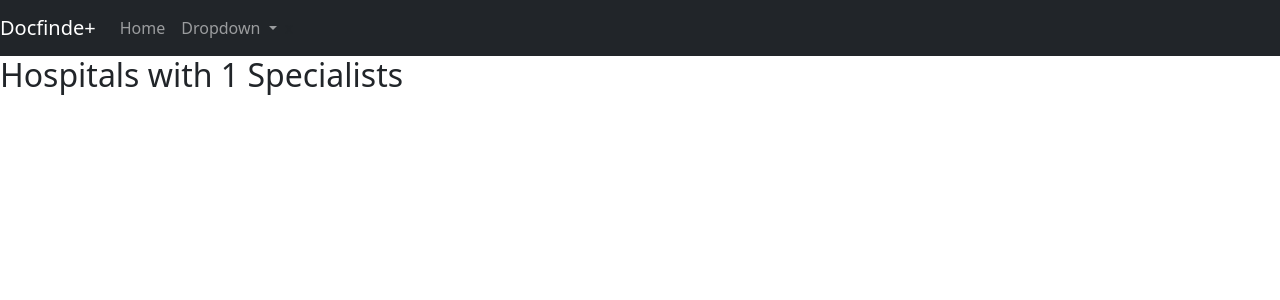
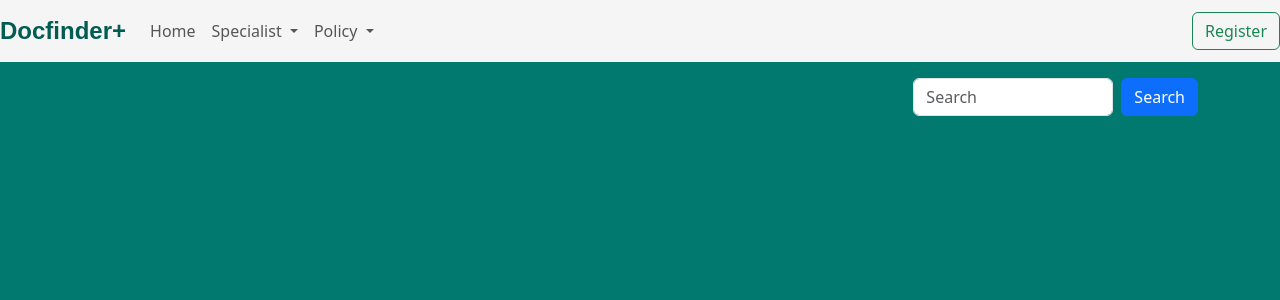
Before and after one commit to Nisarg155/Terminal_Titans, a Django app: page /1/ in a window 1280 px wide. Shown: the top 300 px of the page. Run offline with Django 5.2, Linux system fonts and the light colour scheme; data that the repository does not hold is empty; some libraries are stand-ins or nearby versions.

Commit message:
filter UI

```diff
--- a/templates/filter_by_specialist.html
+++ b/templates/filter_by_specialist.html
@@ -1,11 +1,87 @@
-<!-- filter_by_specialist.html -->
-{% extends 'navbar.html' %}
+{% block content %}
+<!DOCTYPE html>
+<html lang="en">
+  {% comment %} Grays and Blues: Project calmness, professionalism, and cleanliness (e.g., background: #e0f2f1, card: #a2ccea, text: #333).
+Greens and Blues: Evoke a sense of healing, nature, and tranquility (e.g., background: #e0f2f1, card: #84c22e, text: #333).
+Neutrals and Pastels: Create a neutral and welcoming atmosphere (e.g., background: #fff, card: #f8f8f8, text: #333). {% endcomment %}
+<head>
+  <meta charset="UTF-8">
+  {% load static %}
+  <link rel="stylesheet" href="{% static 'home.css' %}">
+  <link href="https://cdn.jsdelivr.net/npm/bootstrap@5.3.3/dist/css/bootstrap.min.css" rel="stylesheet" integrity="sha384-QWTKZyjpPEjISv5WaRU9OFeRpok6YctnYmDr5pNlyT2bRjXh0JMhjY6hW+ALEwIH" crossorigin="anonymous">
+  <meta name="viewport" content="width=device-width, initial-scale=1.0">
+  <title>Index</title>
+</head>
+<body>
+  <style>
+    body{
+      background-color: #01796f;
+      color: #ffffff;
+    }
+    .navbar-brand {
+            font-family: 'Arial', sans-serif; /* Choose a suitable font */
+            font-size: 24px; /* Adjust the font size as needed */
+            font-weight: bold; /* Adjust the font weight as needed */
+            color: #015d52; /* Set the text color to the desired color */
+        }
 
-{% block content %}
-  <h2>Hospitals with {{ specialist }} Specialists</h2>
-  <ul>
+
+  </style>
+  <nav class="navbar navbar-expand-lg" style="background-color:whitesmoke;">
+        <a class="navbar-brand" href="#" color= "#015d52">Docfinder+</a>
+    <button class="navbar-toggler" type="button" data-bs-toggle="collapse" data-bs-target="#navbarSupportedContent" aria-controls="navbarSupportedContent" aria-expanded="false" aria-label="Toggle navigation">
+        <span class="navbar-toggler-icon"></span>
+    </button>
+
+    <div class="collapse navbar-collapse" id="navbarSupportedContent">
+        <ul class="navbar-nav mr-auto">
+            <li class="nav-item active">
+                <a class="nav-link" href="#">Home</a>
+            </li>
+            <li class="nav-item dropdown">
+                <a class="nav-link dropdown-toggle" href="#" id="specialistDropdown" role="button" data-bs-toggle="dropdown" aria-haspopup="true" aria-expanded="false">
+                    Specialist
+                </a>
+                <div class="dropdown-menu" aria-labelledby="specialistDropdown">
+                    <a class="dropdown-item" href="/Cardiologist">Cardiologist</a>
+                    <a class="dropdown-item" href="/Dermatologist">Dermatologist</a>
+                    <a class="dropdown-item" href="/Orthopedic">Orthopedic</a>
+                </div>
+            </li>
+            <li class="nav-item dropdown">
+                <a class="nav-link dropdown-toggle" href="#" id="policyDropdown" role="button" data-bs-toggle="dropdown" aria-haspopup="true" aria-expanded="false">
+                    Policy
+                </a>
+                <div class="dropdown-menu" aria-labelledby="policyDropdown">
+                    <a class="dropdown-item" href="#">Insurance</a>
+                    <a class="dropdown-item" href="#">Medicare</a>
+                    <a class="dropdown-item" href="#">Private Pay</a>
+                </div>
+            </li>
+        </ul>
+    </div>
+    <form class="d-flex">
+        <button class="btn btn-outline-success" type="submit">Register</button>
+    </form>
+</nav>
+
+<div class="container mt-3">
+  <form class="d-flex justify-content-end">
+    <input class="form-control me-2" type="search" placeholder="Search" aria-label="Search" style="width: 200px;">
+    <button class="btn btn-primary" type="submit">Search</button>
+  </form>
+</div>
+
+
+
+
+
+
+
+
+
 {% for hospital in hospitals %}
-    <div class="card border-dark mb-3 my-3" style="max-width: 100rem; background-color: #a6dcef;">
+<div class="card border-dark mb-3 my-3" style="max-width: 100rem; background-color: whitesmoke;">
   <div class="card-body text-dark" style="border-radius: 12px;">
     <div class="row">
       <div class="col-md-4">
@@ -19,7 +95,22 @@
     </div>
   </div>
 </div>
+{% endfor %}
 
-    {% endfor %}
-  </ul>
+
+  <script src="https://cdn.jsdelivr.net/npm/bootstrap@5.3.3/dist/js/bootstrap.bundle.min.js" integrity="sha384-YvpcrYf0tY3lHB60NNkmXc5s9fDVZLESaAA55NDzOxhy9GkcIdslK1eN7N6jIeHz" crossorigin="anonymous"></script>
+
+  <script>
+      document.addEventListener("DOMContentLoaded", function () {
+          // Simulate loading delay
+          setTimeout(function () {
+              // Add 'loaded' class to main content, triggering the blur transition
+              document.getElementById("main-content").classList.add("loaded");
+              // Remove loading container
+              document.getElementById("loading-container").style.display = "none";
+          }, 3000); // Adjust the delay time as needed
+      });
+  </script>
+</body>
+</html>
 {% endblock %}
```
Lines whose indentation alone changed are shown as unchanged.
